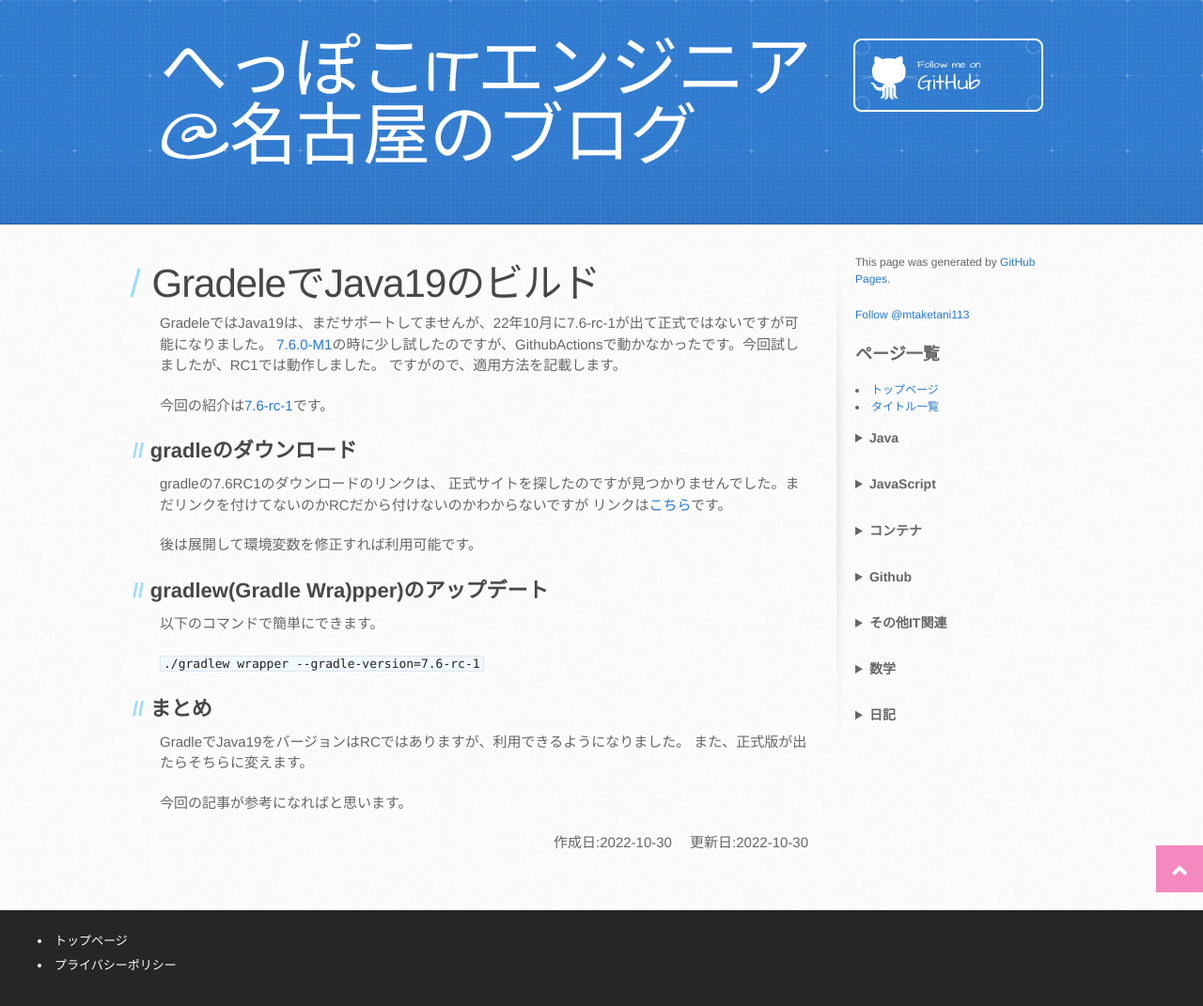
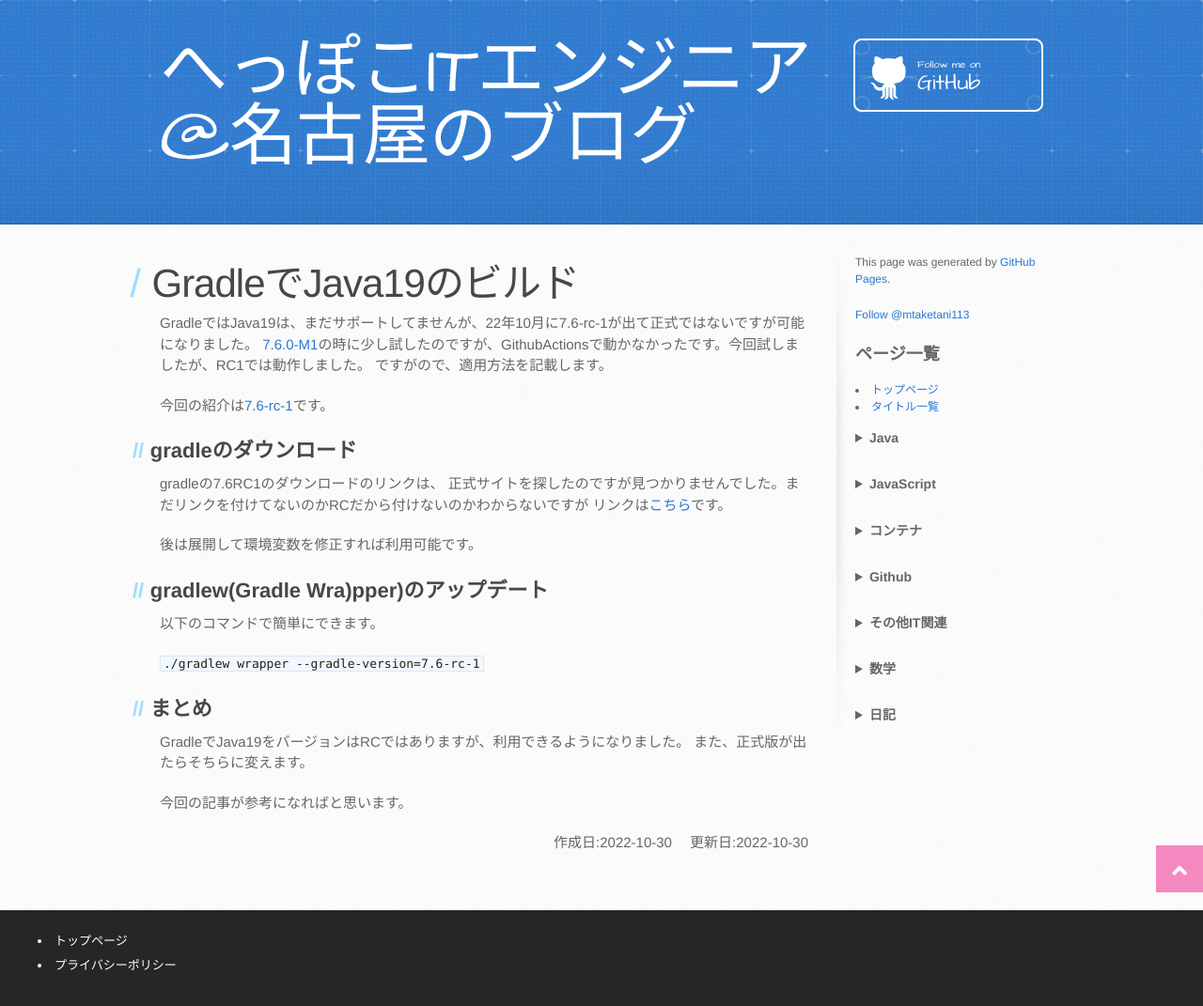
Before and after one commit to mtaketani113/mtaketani113.github.io, a Jekyll site: the page built from it/java/gradleJava19.md, in a window 1280 px wide. Shown: the whole page at 94% size. Built offline with Jekyll 4.4.1, drawn with Linux system fonts in a browser that asks for light colours; nearby versions of some CDN libraries; comment, search, counter and statistics services are not loaded; the repository's description, which GitHub fills in, is left out.

Commit message:
スペルミス修正

```diff
--- a/it/java/gradleJava19.md
+++ b/it/java/gradleJava19.md
@@ -1,6 +1,6 @@
 ---
 layout: default
-title: GradeleでJava19のビルド
+title: GradleでJava19のビルド
 description: GradeleではJava19は、まだサポートしてませんが、22年10月に7.6-rc-1が出て正式ではないですが可能になりました。
 category: java
 image: /images/it/java/cafe_mark.png
@@ -8,7 +8,7 @@ created_at: 2022-10-30
 last_modifeid_at: 2022-10-30
 ---
 
-GradeleではJava19は、まだサポートしてませんが、22年10月に7.6-rc-1が出て正式ではないですが可能になりました。
+GradleではJava19は、まだサポートしてませんが、22年10月に7.6-rc-1が出て正式ではないですが可能になりました。
 [7.6.0-M1](https://github.com/gradle/gradle/releases/tag/v7.6.0-M1)の時に少し試したのですが、GithubActionsで動かなかったです。今回試しましたが、RC1では動作しました。
 ですがので、適用方法を記載します。
 
```
